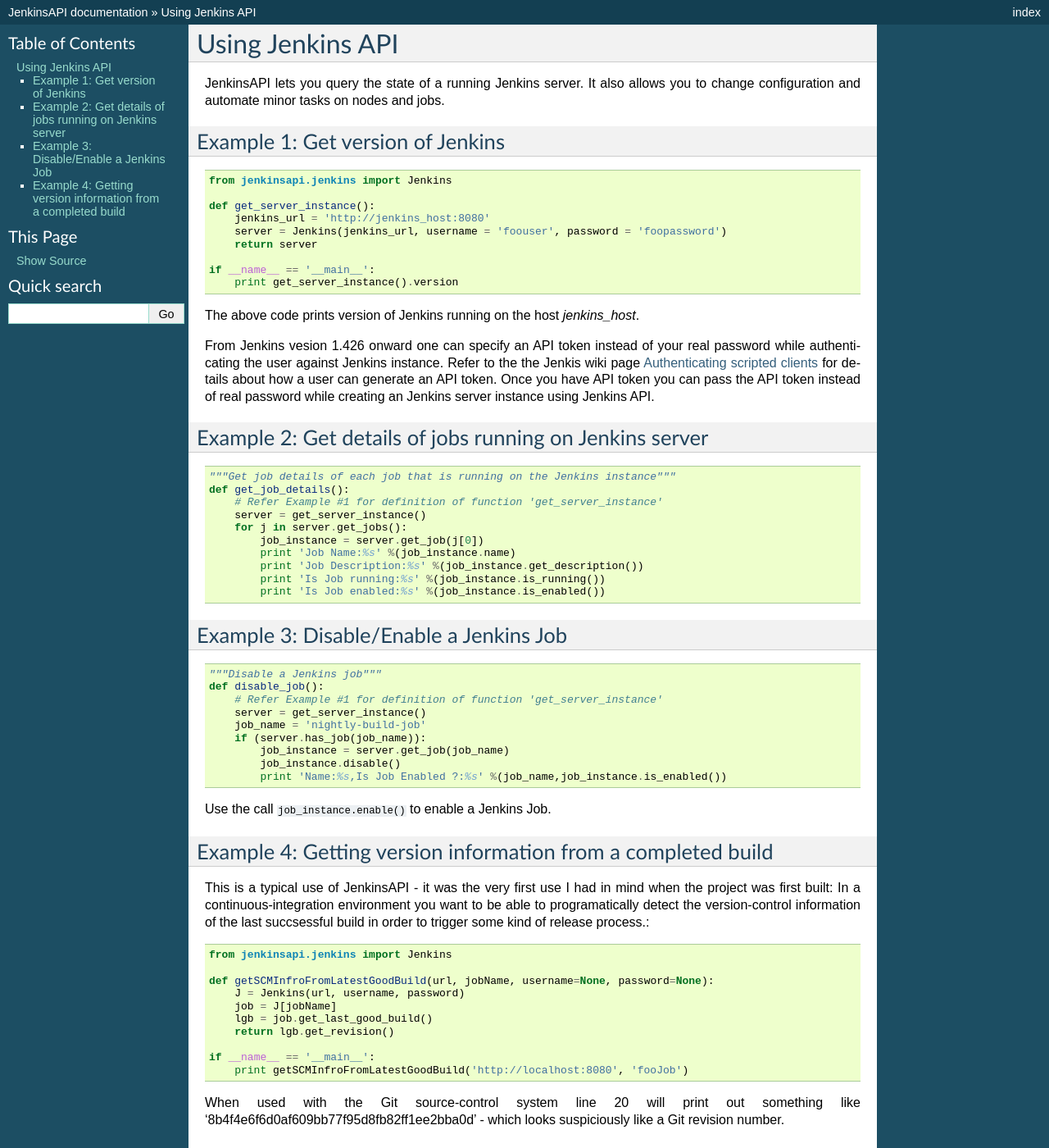
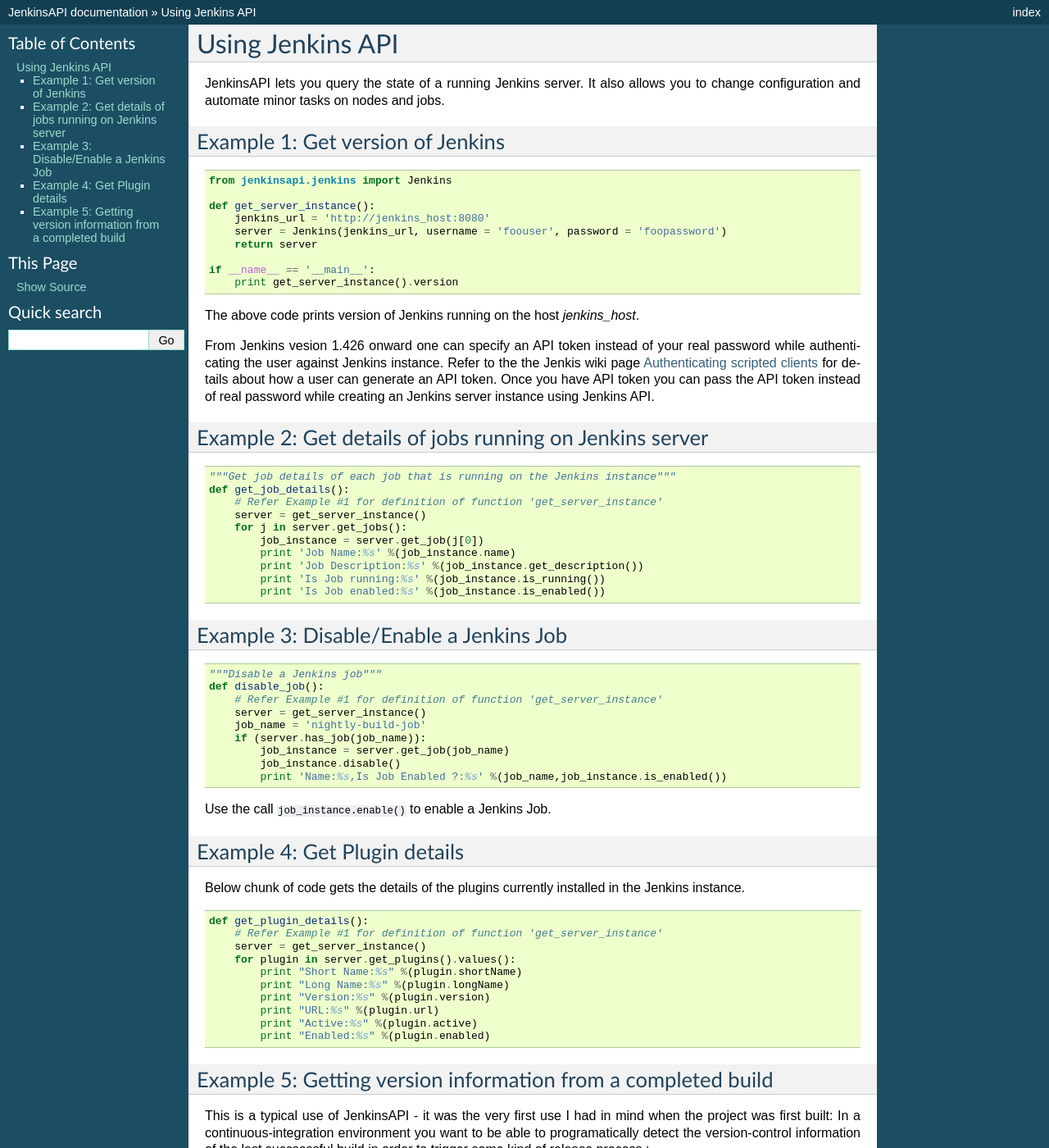
Before and after one commit to ramonvanalteren/jenkinsapi-old, a Sphinx documentation site: the page built from doc/source/using_jenkinsapi.rst, in a window 1280 px wide and 1400 px high. Shown: the whole window at 82% size. Built offline with Sphinx 7.4.7, drawn with Linux system fonts in a browser that asks for light colours; pages that are not in the unit, such as notebooks, are missing from menus; the version number could not be read and is left out.

Commit message:
Add test to verify fetching of plugin details,

```diff
--- a/doc/source/using_jenkinsapi.rst
+++ b/doc/source/using_jenkinsapi.rst
@@ -55,8 +55,26 @@
 
 Use the call ``job_instance.enable()`` to enable a Jenkins Job.
 
+Example 4: Get Plugin details
+-----------------------------
 
-Example 4: Getting version information from a completed build
+Below chunk of code gets the details of the plugins currently installed in the
+Jenkins instance.
+
+::
+
+    def get_plugin_details():
+        # Refer Example #1 for definition of function 'get_server_instance'
+        server = get_server_instance()
+        for plugin in server.get_plugins().values():
+            print "Short Name:%s" %(plugin.shortName)
+            print "Long Name:%s" %(plugin.longName)
+            print "Version:%s" %(plugin.version)
+            print "URL:%s" %(plugin.url)
+            print "Active:%s" %(plugin.active)
+            print "Enabled:%s" %(plugin.enabled)
+
+Example 5: Getting version information from a completed build
 -------------------------------------------------------------
 
 This is a typical use of JenkinsAPI - it was the very first use I had in mind when the project was first built: In a continuous-integration environment you want to be able to programatically detect the version-control information of the last succsessful build in order to trigger some kind of release process.::
```
Also changed, not shown: 1 other file.
